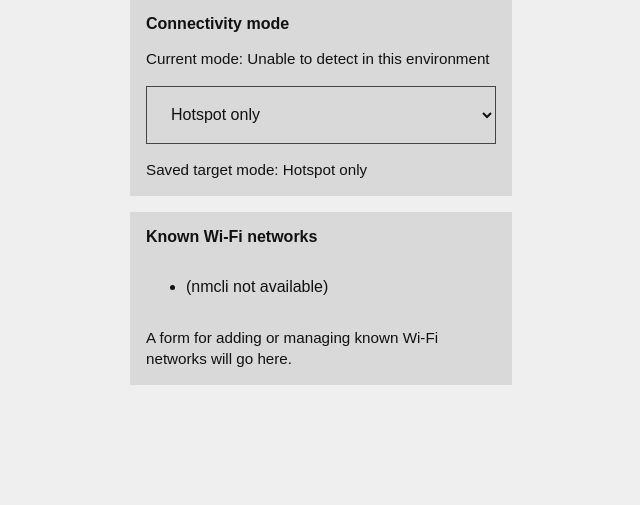
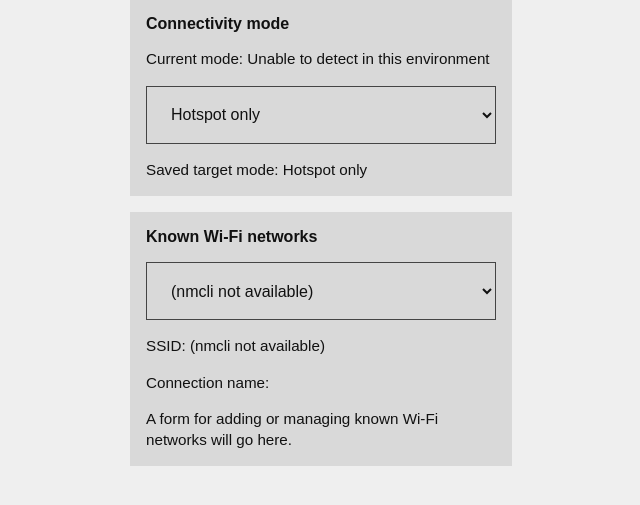
Before and after one commit to Ashterism/lapsepi, a Flask app: page /admin in a window 1280 px wide. Shown: the part 115-620 px from the top of the page, without its empty margins (319-959 px from the left). Run offline with Flask 3, Linux system fonts and the light colour scheme.

Commit message:
fetching ssid as well as connection name

```diff
--- a/src/lapsepi/process/network_man.py
+++ b/src/lapsepi/process/network_man.py
@@ -116,19 +116,26 @@ class NetworkManager():
     def get_saved_wifi_networks(self):
         try:
             result = subprocess.run(
-                ["nmcli", "-t", "-f", "NAME", "connection", "show"],
+                ["nmcli", "-t", "-f", "NAME,802-11-wireless.ssid", "connection", "show"],
                 capture_output=True,
                 text=True,
             )
 
             networks = []
 
-            for name in result.stdout.splitlines():
-                if name.startswith("netplan-wlan"):
-                    networks.append(name)
+            for line in result.stdout.splitlines():
+                parts = line.split(":")
+                if len(parts) == 2:
+                    connection_name, ssid = parts
+
+                    if ssid:  # only include WiFi connections
+                        networks.append({
+                            "ssid": ssid,
+                            "connection_name": connection_name,
+                        })
 
             return networks
 
         except FileNotFoundError:
             # running on non-Pi (e.g. Mac)
-            return ["(nmcli not available)"]
+            return [{"ssid": "(nmcli not available)", "connection_name": ""}]
--- a/src/lapsepi/web/templates/admin.html
+++ b/src/lapsepi/web/templates/admin.html
@@ -57,11 +57,16 @@
             <div class="card-body settings-card-body">
                 <h2 class="section-title">Known Wi-Fi networks</h2>
                 {% if networks %}
-                    <ul>
-                        {% for network in networks %}
-                            <li>{{ network }}</li>
-                        {% endfor %}
-                    </ul>
+                    <div class="controls-stack">
+                        <select class="select-control" id="saved-network-select" aria-label="Known Wi-Fi networks">
+                            {% for network in networks %}
+                                <option value="{{ loop.index0 }}">{{ network.ssid }}</option>
+                            {% endfor %}
+                        </select>
+                    </div>
+
+                    <p class="status-line">SSID: <span id="saved-network-ssid">{{ networks[0].ssid }}</span></p>
+                    <p class="status-line">Connection name: <span id="saved-network-connection">{{ networks[0].connection_name }}</span></p>
                 {% else %}
                     <p class="status-line">No saved networks loaded yet.</p>
                 {% endif %}
@@ -69,10 +74,27 @@
             </div>
         </section>
     </main>
+<script id="saved-network-data" type="application/json">
+    {{ networks | tojson }}
+</script>
 <script>
     const networkSettingsForm = document.querySelector('form[action="/network_settings"]');
     const networkModeSelect = document.getElementById("network-mode-select");
     const networkChangeStatus = document.getElementById("network-change-status");
+    const savedNetworkSelect = document.getElementById("saved-network-select");
+    const savedNetworkSsid = document.getElementById("saved-network-ssid");
+    const savedNetworkConnection = document.getElementById("saved-network-connection");
+    const savedNetworkData = document.getElementById("saved-network-data");
+
+    let savedNetworks = [];
+
+    if (savedNetworkData) {
+        try {
+            savedNetworks = JSON.parse(savedNetworkData.textContent);
+        } catch (error) {
+            savedNetworks = [];
+        }
+    }
 
     function updateNetworkChangeStatus() {
         if (!networkModeSelect || !networkChangeStatus) {
@@ -113,6 +135,19 @@
             }
         });
     }
+
+    if (savedNetworkSelect && savedNetworkSsid && savedNetworkConnection && savedNetworks.length) {
+        savedNetworkSelect.addEventListener("change", function () {
+            const selectedNetwork = savedNetworks[Number(savedNetworkSelect.value)];
+
+            if (!selectedNetwork) {
+                return;
+            }
+
+            savedNetworkSsid.textContent = selectedNetwork.ssid;
+            savedNetworkConnection.textContent = selectedNetwork.connection_name;
+        });
+    }
 </script>
 </body>
 </html>
```
